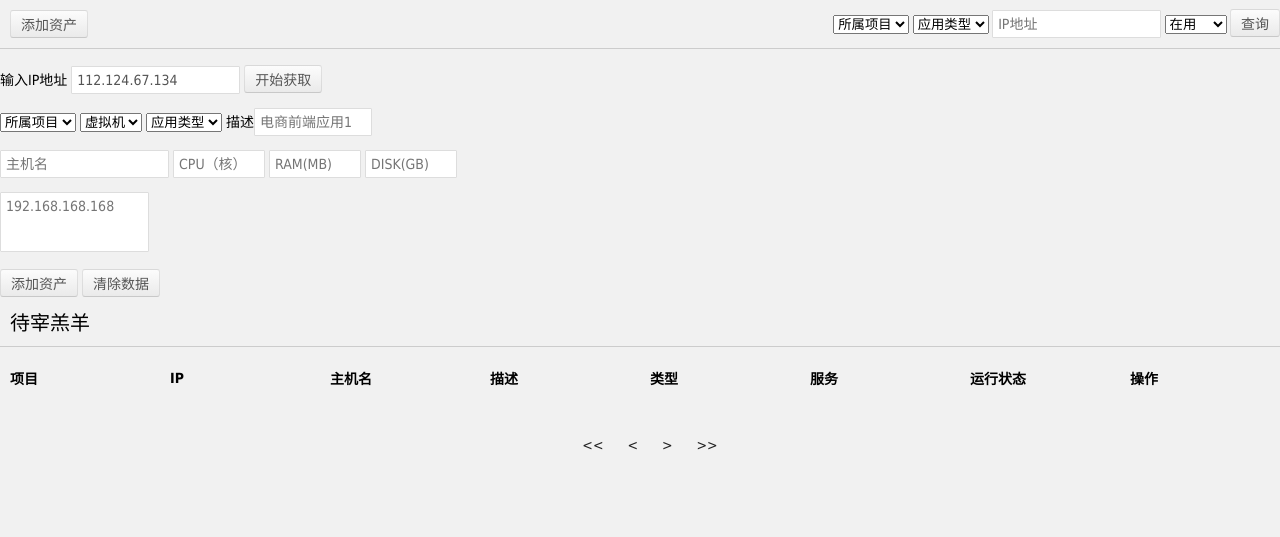
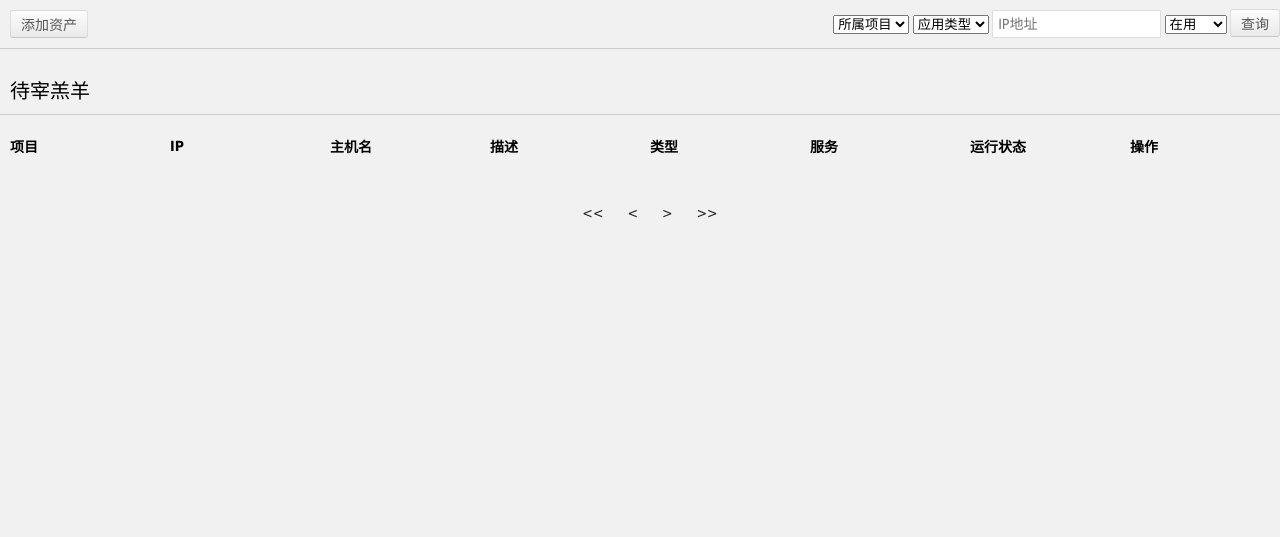
Before and after one commit to SingleCorner/AutoO_with_django, a Django app: template AutoO/templates/admin_servers.html in a window 1280 px wide. Shown: the part 100-637 px from the top of the page. Run offline with Django 3.2, Linux system fonts and the light colour scheme; the template is opened without the code that fills it, so the values that code supplies are empty; parts of the project's set-up code (start-up, migrations or seed data) failed here and were passed over.

Commit message:
fix_getInfo_IP

```diff
--- a/AutoO/templates/admin_servers.html
+++ b/AutoO/templates/admin_servers.html
@@ -27,7 +27,8 @@
 		</span>
 	</div>
 	<div>
-		<div class="title_container"><h1><button>添加资产</button></h1></div><br>
+		<div class="title_container"><h1><button onclick="loadAssetForm()">添加资产</button></h1></div><br>
+		<div id="addAssetForm">
 			输入IP地址 <input type="text" id="ipaddr" name="ipaddr" value="112.124.67.134" />
 			<button id="GetServer" class="getinfo">开始获取</button>
 			<p></p>
@@ -54,12 +55,14 @@
 				<input type="text" size="8" id="Asset_mem" placeholder="RAM(MB)">
 				<input type="text" size="8" id="Asset_disk" placeholder="DISK(GB)">
 				<p></p>
-			<textarea id="Asset_ip" rows=3 cols=19 placeholder="192.168.168.168"></textarea>
+				<textarea id="Asset_ip_disp" rows=3 cols=19 placeholder="192.168.168.168"></textarea>
+				<input type="hidden" id="Asset_ip">
 				<p></p>
 				<input type="submit" value="添加资产" />
 				<input type="reset" value="清除数据">
 				<span id="Asset_stat"></span>
 			</form>
+		</div>
 	</div>
 	<div id="APP_listStaff">
 		<div class="title_container"><h1>待宰羔羊</h1></div><br />
--- a/AutoO/views.py
+++ b/AutoO/views.py
@@ -210,6 +210,7 @@ def admin(request, module="", action=""):
             result['cpu'] = result_cpu
             result['mem'] = result_mem
             result['ip'] = "|".join(result_ip)
+            result['ip_disp'] = result['ip'].replace("|","\r\n")
             return HttpResponse(json.dumps(result), content_type="application/json")
           else:
             projects = Project.objects.all().order_by('alias')
--- a/static/js/mgr.js
+++ b/static/js/mgr.js
@@ -14,6 +14,8 @@ $(document).ready(function() {
   $('#Accnt_add').submit(insAccnt);
 
   $('#GetServer').click(GetServer);
+
+  $('#addAssetForm').hide();
 });
   //$('.ip_disp').html().replace("|","<br>");
 
@@ -100,6 +102,20 @@ function delProj(id) {
     },
 		dataType: 'json'
 	});
+}
+
+/*
+ * 资产控制模块
+ * Author: sinerwr
+ * 资产控制：显示表单
+ *
+*/
+function loadAssetForm() {
+	if ($('#addAssetForm').is(':hidden')) {
+		$('#addAssetForm').show();
+	} else {
+		$('#addAssetForm').hide();
+	}
 }
 
 /*
@@ -328,7 +344,7 @@ function GetServer(){
 			$('#Asset_cpu').val(data.cpu);
 			$('#Asset_mem').val(data.mem);
 			$('#Asset_ip').val(data.ip);
-			//$('#Asset_ip').html(data.ip_disp);
+			$('#Asset_ip_disp').val(data.ip_disp);
 		}
 	})
 }
```
Lines whose indentation alone changed are shown as unchanged.
